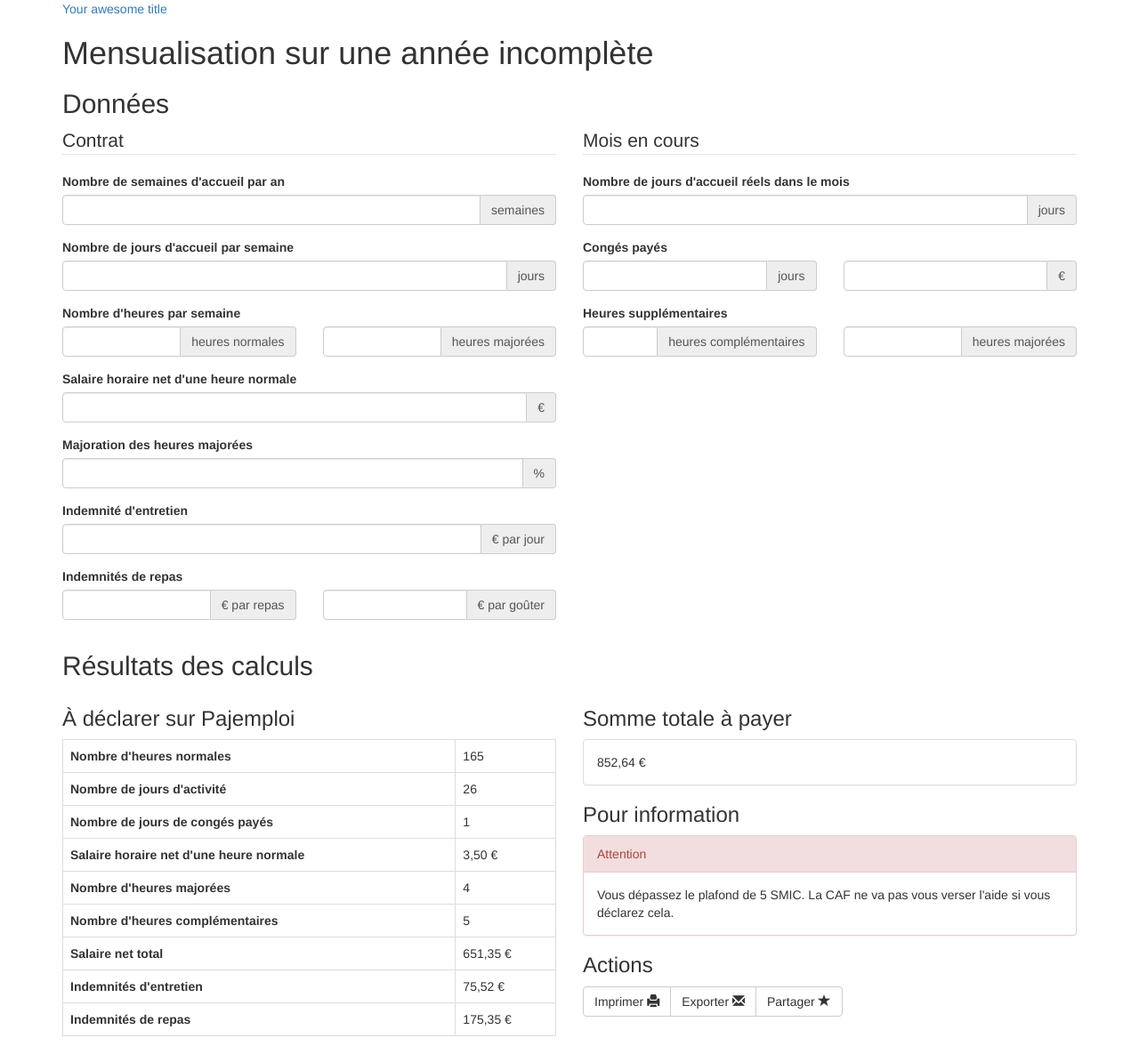
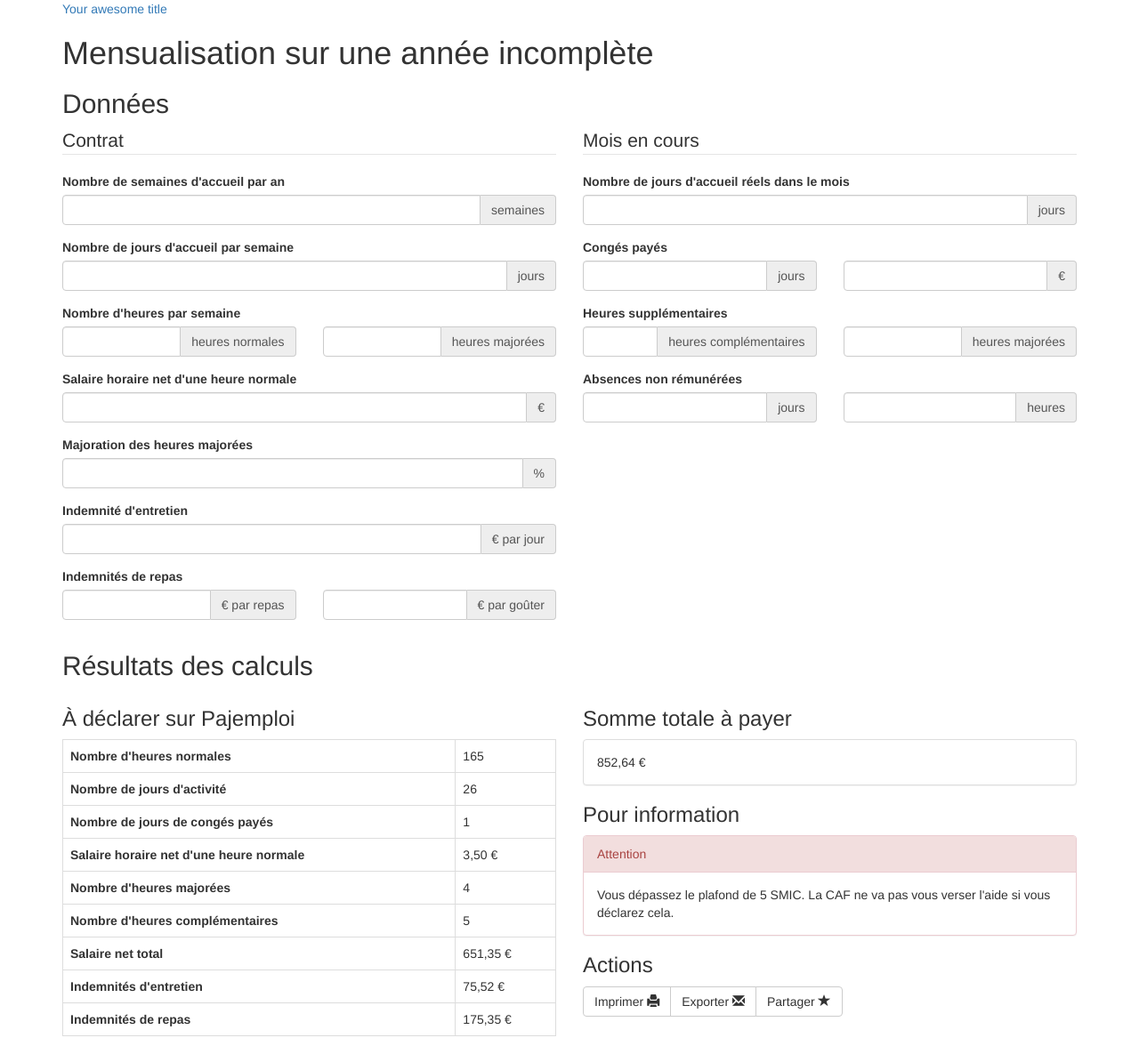
Before and after one commit to tut-tuuut/pajomatic, a Jekyll site: the page built from index.html, in a window 1280 px wide. Shown: the whole page at 89% size. Built offline with Jekyll 4.4.1, drawn with Linux system fonts in a browser that asks for light colours.

Commit message:
Add: absences

```diff
--- a/index.html
+++ b/index.html
@@ -93,6 +93,18 @@ title: Mensualisation sur une année incomplète
                   </div>
                 </div>
               </div>
+
+              <div class="form-group">
+                <label>Absences non rémunérées</label>
+                <div class="row">
+                  <div class="col-md-6">
+                    {% include form/input-group.html id="absences-nb-jours" addon="jours" %}
+                  </div>
+                  <div class="col-md-6">
+                    {% include form/input-group.html id="absences-nb-heures" addon="heures" %}
+                  </div>
+                </div>
+              </div>
             </fieldset>
           </div>
         </div>
```
Also changed, not shown: 2 other files.
